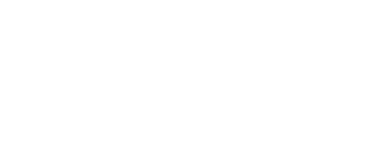
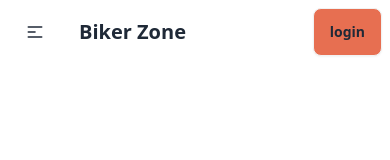
Before and after one commit to mdfoyezkhan/biker-zone, a plain HTML site: page index.html in a window 390 px wide. Drawn offline with nearby package versions, Linux system fonts and the light colour scheme.

Commit message:
navbar added this commit

```diff
--- a/index.html
+++ b/index.html
@@ -9,6 +9,50 @@
     <script src="https://cdn.tailwindcss.com"></script>
 </head>
 <body>
-
+    <!-- ----------header section start here--------- -->
+     <header class="">
+        <!-- --------------navbar start here---------- -->
+        <nav class="">
+            <div class="navbar bg-base-100">
+                <div class="navbar-start">
+                  <div class="dropdown">
+                    <div tabindex="0" role="button" class="btn btn-ghost lg:hidden">
+                      <svg
+                        xmlns="http://www.w3.org/2000/svg"
+                        class="h-5 w-5"
+                        fill="none"
+                        viewBox="0 0 24 24"
+                        stroke="currentColor">
+                        <path
+                          stroke-linecap="round"
+                          stroke-linejoin="round"
+                          stroke-width="2"
+                          d="M4 6h16M4 12h8m-8 6h16" />
+                      </svg>
+                    </div>
+                    <ul
+                      tabindex="0"
+                      class="menu menu-sm dropdown-content bg-base-100 rounded-box z-[1] mt-3 w-52 p-2 shadow ">
+                      <li><a>home</a></li>
+                      <li><a>shop</a></li>
+                      <li><a>news</a></li>
+                      <li><a>contact</a></li>
+                    </ul>
+                  </div>
+                  <a class="btn btn-ghost text-xl">Biker Zone</a>
+                </div>
+                <div class="navbar-center hidden lg:flex">
+                  <ul class="menu menu-horizontal  px-1 ">
+                    <li><a>home</a></li>
+                    <li><a>shop</a></li>
+                    <li><a>news</a></li>
+                    <li><a>contact</a></li>
+                  </ul>
+                </div>
+                <div class="navbar-end">
+                    <a class="btn bg-[#e76f51]">login</a>
+                </div>
+        </nav>
+     </header>
 </body>
 </html>
```
